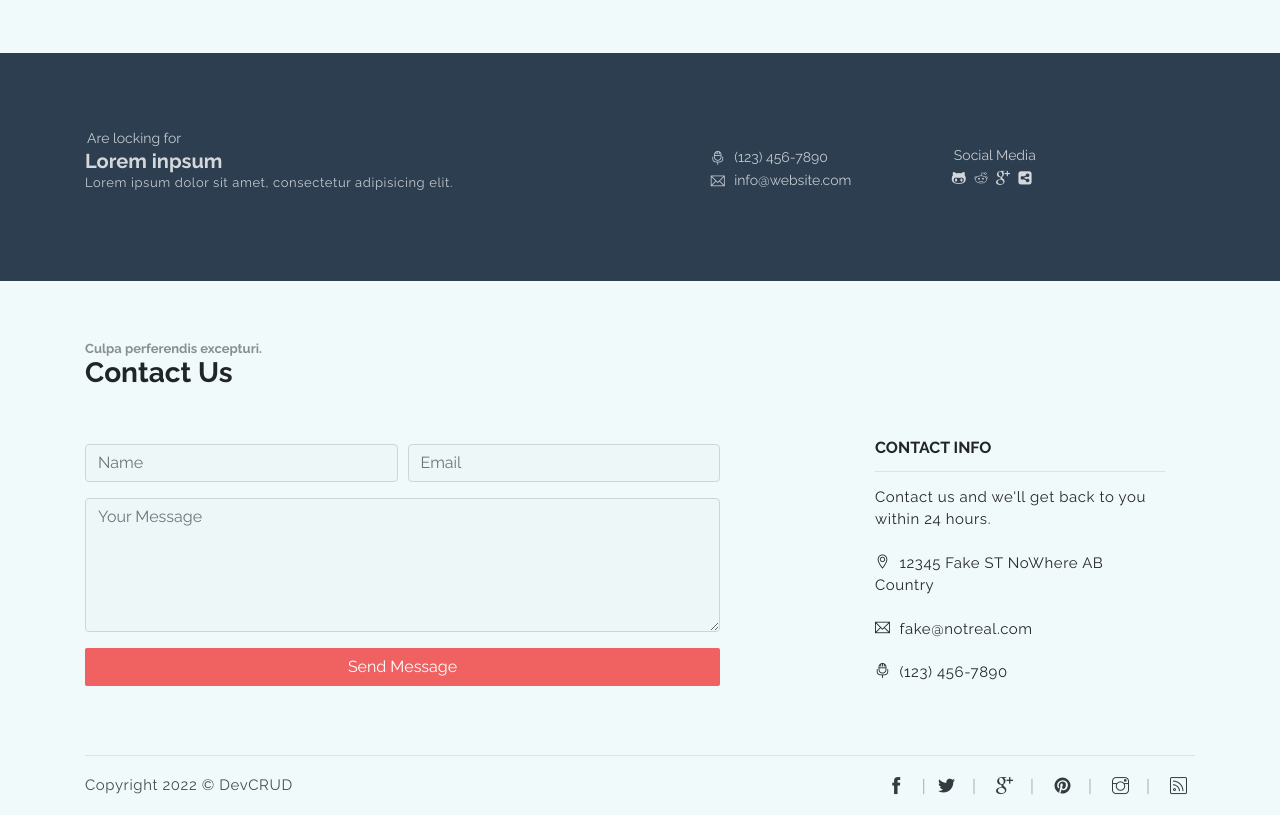
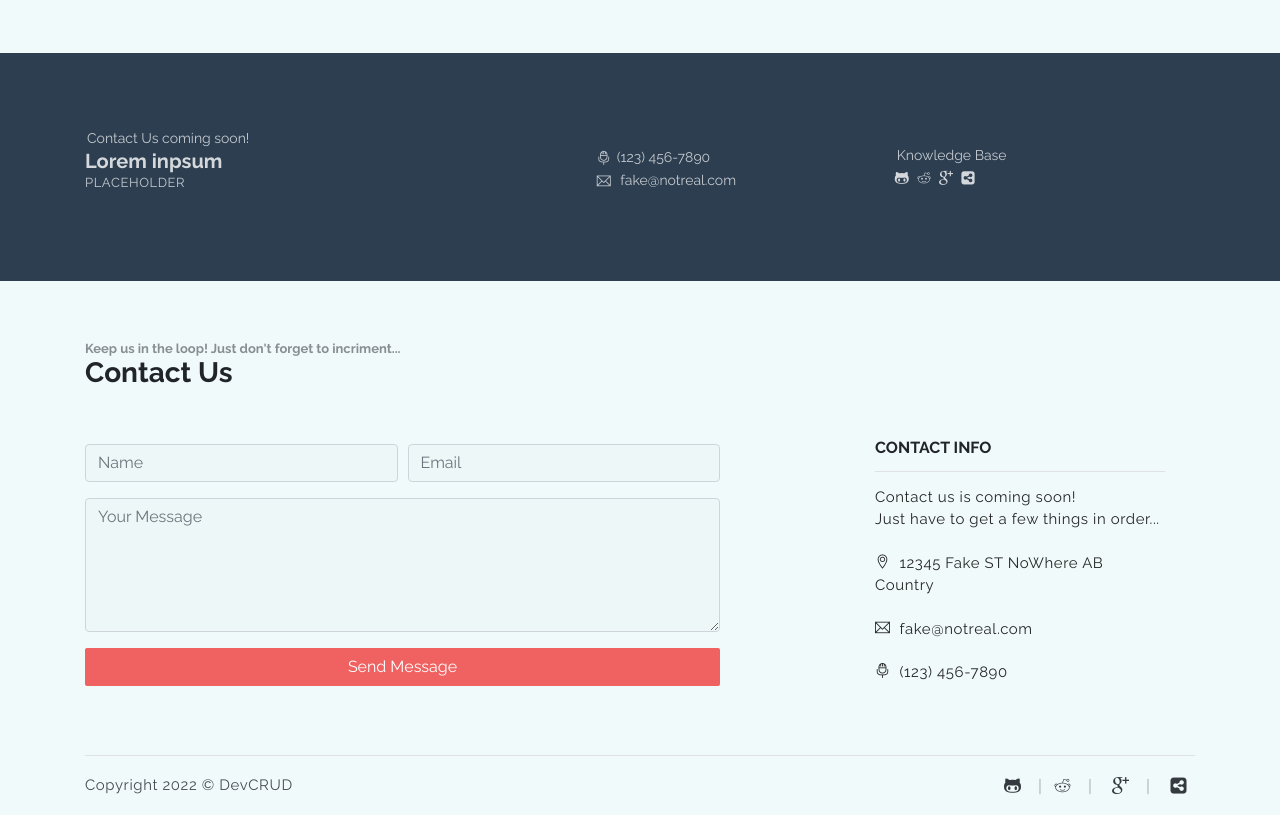
Before and after one commit to jagged-Moon/jagged_Moon.github.io, a plain HTML site: page index.html in a window 1280 px wide. Shown: the part 2100-2915 px from the top of the page. Drawn offline with Linux system fonts and the light colour scheme.

Commit message:
Update index.html

```diff
--- a/index.html
+++ b/index.html
@@ -233,18 +233,18 @@
         <div class="container">
             <div class="infos mb-4 mb-md-2">
             <div class="title">
-                <h6 class="subtitle font-weight-normal">Are locking for</h6>
+                <h6 class="subtitle font-weight-normal">Contact Us coming soon!</h6>
                 <h5>Lorem inpsum</h5>
-                <p class="font-small">Lorem ipsum dolor sit amet, consectetur adipisicing elit.</p>
+                <p class="font-small">PLACEHOLDER</p>
             </div>
             <div class="socials">
                 <div class="row justify-content-between">
                     <div class="col">
-                        <a class="d-block subtitle"><i class="ti-microphone"></i> (123) 456-7890</a>
-                        <a class="d-block subtitle"><i class="ti-email"></i> info@website.com</a>
+                        <a class="d-block subtitle"><i class="ti-microphone"></i>(123) 456-7890</a>
+                        <a class="d-block subtitle"><i class="ti-email"></i> fake@notreal.com</a>
                     </div>
                     <div class="col">
-                        <h6 class="subtitle font-weight-normal mb-1">Social Media</h6>
+                        <h6 class="subtitle font-weight-normal mb-1">Knowledge Base</h6>
                         <div class="social-links">
                             <!-- ti (Themify Icons) are links to standardized icons from Themify. Change the ti-class to change the icon. -->
                             <a href="https://github.com/jagged-Moon/jagged_Moon.github.io" class="link pr-1"><i class="ti-github"></i></a>
@@ -262,7 +262,7 @@
     <section id="contact" class="section pb-0">
 
         <div class="container">
-            <h6 class="xs-font mb-0">Culpa perferendis excepturi.</h6>
+            <h6 class="xs-font mb-0">Keep us in the loop! Just don't forget to incriment...</h6>
             <h3 class="section-title mb-5">Contact Us</h3>
 
             <div class="row align-items-center justify-content-between">
@@ -291,7 +291,7 @@
                             <h6>CONTACT INFO</h6>
                         </li>
                         <li class="list-body">
-                            <p class="py-2">Contact us and we'll get back to you within 24 hours.</p>
+                            <p class="py-2">Contact us is coming soon! <br /> Just have to get a few things in order...</p>
                             <p class="py-2"><i class="ti-location-pin"></i> 12345 Fake ST NoWhere AB Country</p>
                             <p class="py-2"><i class="ti-email"></i>  fake@notreal.com</p>
                             <p class="py-2"><i class="ti-microphone"></i> (123) 456-7890</p>
@@ -308,12 +308,10 @@
                     </div>
                     <div class="col-md-6 text-center text-md-right">
                         <div class="social-links">
-                            <a href="javascript:void(0)" class="link"><i class="ti-facebook"></i></a>
-                            <a href="javascript:void(0)" class="link"><i class="ti-twitter-alt"></i></a>
+                            <a href="javascript:void(0)" class="link"><i class="ti-github"></i></a>
+                            <a href="javascript:void(0)" class="link"><i class="ti-reddit"></i></a>
                             <a href="javascript:void(0)" class="link"><i class="ti-google"></i></a>
-                            <a href="javascript:void(0)" class="link"><i class="ti-pinterest-alt"></i></a>
-                            <a href="javascript:void(0)" class="link"><i class="ti-instagram"></i></a>
-                            <a href="javascript:void(0)" class="link"><i class="ti-rss"></i></a>
+                            <a href="javascript:void(0)" class="link"><i class="ti-sharethis-alt"></i></a>
                         </div>
                     </div>
                 </div>
```
